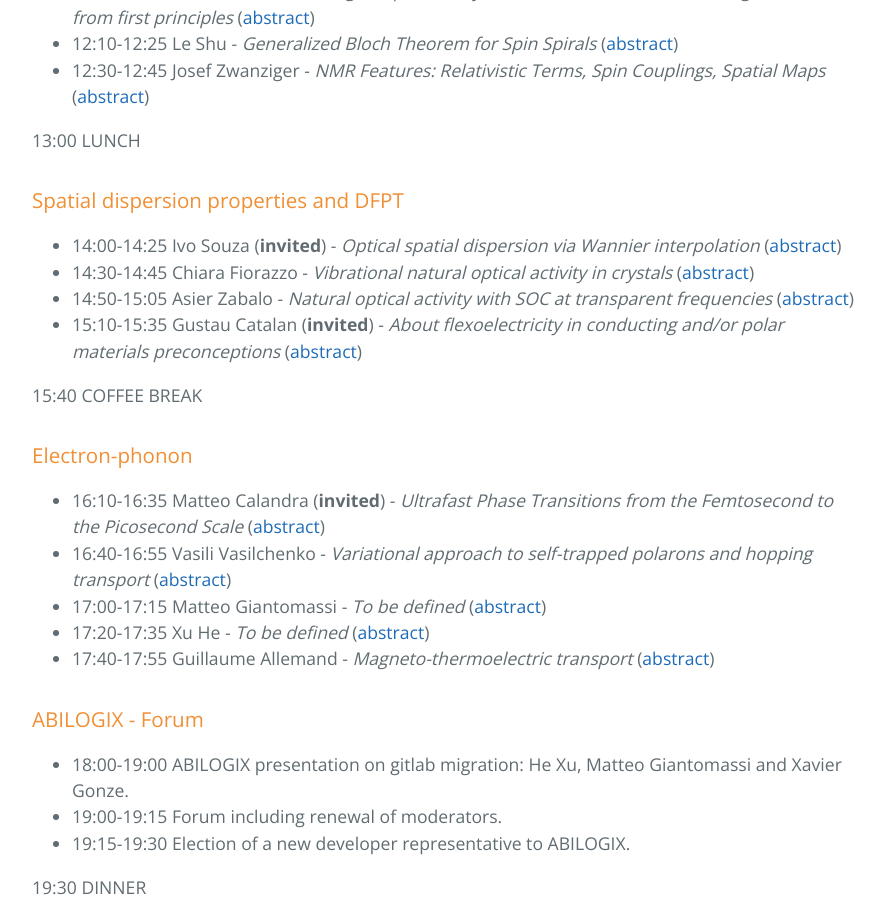
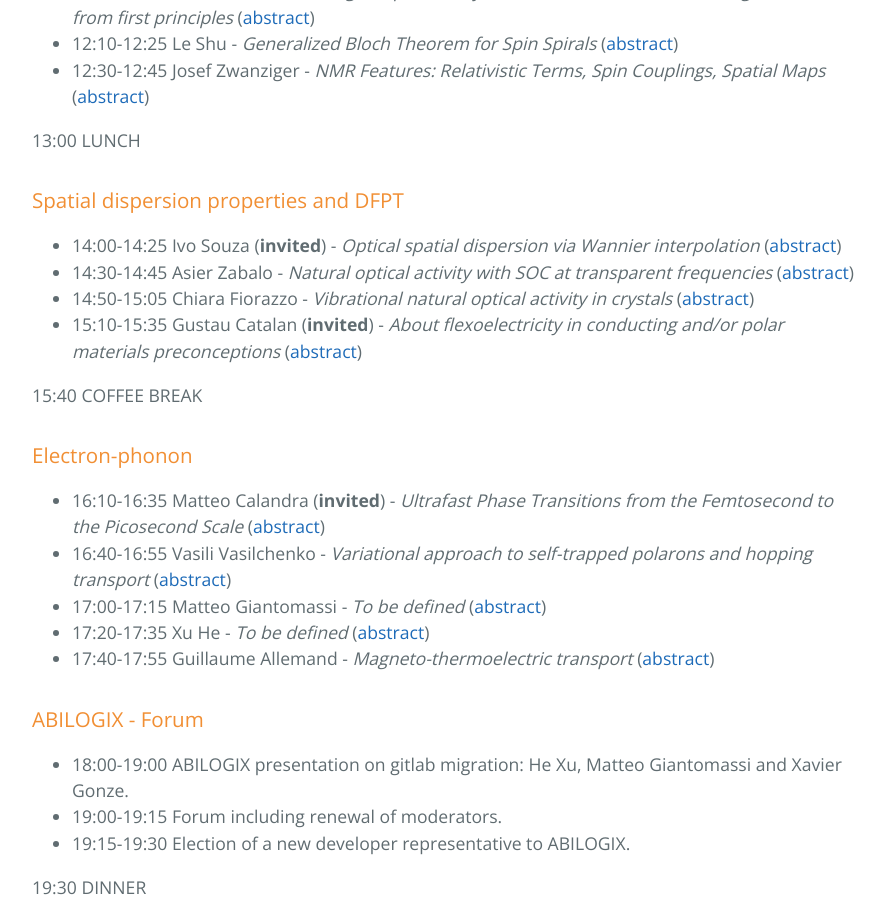
Before and after one commit to abinit/abidev2026, a Jekyll site: the page built from docs/program.md, in a window 1280 px wide and 900 px high, scrolled down 1770 px. Shown: the whole window, without its empty margins (192-1077 px from the left). Built offline with Jekyll 4.4.1, drawn with Linux system fonts in a browser that asks for light colours; the repository's description, which GitHub fills in, is left out.

```diff
--- a/docs/program.md
+++ b/docs/program.md
@@ -72,8 +72,8 @@ _Every oral presentation is followed by some time for discussion, at least 5 min
 ### Spatial dispersion properties and DFPT
 
 - 14:00-14:25 Ivo Souza (**invited**) - _Optical spatial dispersion via Wannier interpolation_ ([abstract](abstracts.md#Souza))
-- 14:30-14:45 Chiara Fiorazzo - _Vibrational natural optical activity in crystals_ ([abstract](abstracts.md#Fiorazzo))
-- 14:50-15:05 Asier Zabalo - _Natural optical activity with SOC at transparent frequencies_ ([abstract](abstracts.md#Zabalo))
+- 14:30-14:45 Asier Zabalo - _Natural optical activity with SOC at transparent frequencies_ ([abstract](abstracts.md#Zabalo))
+- 14:50-15:05 Chiara Fiorazzo - _Vibrational natural optical activity in crystals_ ([abstract](abstracts.md#Fiorazzo))
 - 15:10-15:35 Gustau Catalan (**invited**) - _About flexoelectricity in conducting and/or polar materials preconceptions_ ([abstract](abstracts.md#Catalan))
 
 15:40 COFFEE BREAK
```
